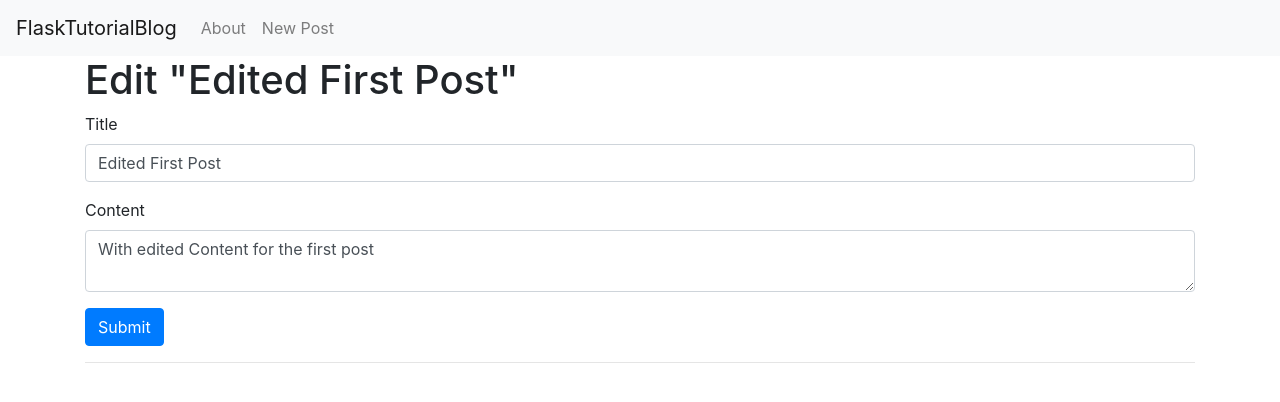
After one commit to DizaPointman/FlaskTutorialBlog, a Flask app: page /1/edit in a window 1280 px wide. The commit adds this page. Shown: the top 402 px of the page. Run offline with Flask 3, Linux system fonts and the light colour scheme; data comes from the database, SQL or seed files in the repository; both versions use the stored data as it was after the commit; some libraries are stand-ins or nearby versions.

Commit message:
edit function included

```diff
--- a/app.py
+++ b/app.py
@@ -1,10 +1,10 @@
 import sqlite3
-from flask import Flask, render_template
+from flask import Flask, render_template, request, url_for, flash, redirect
 from werkzeug.exceptions import abort
-
 
 # import the render_template() helper function that lets you render
 # HTML template files that exist in the templates folder you’re about to create
+
 
 def get_db_connection():
     conn = sqlite3.connect('database.db')
@@ -23,6 +23,7 @@ def get_post(post_id):
 
 
 app = Flask(__name__)
+app.config['SECRET_KEY'] = 'your secret key'
 
 
 @app.route('/')
@@ -44,3 +45,49 @@ def post(post_id):
 
 # variable rule <int:post_id> to specify that the part after the slash (/)
 # is a positive integer (marked with the int converter) that you need to access in your view function
+
+
+@app.route('/create', methods=['GET', 'POST'])
+def create():
+    if request.method == 'POST':
+        title = request.form['title']
+        content = request.form['content']
+
+        if not title:
+            flash('Title is required')
+        elif not content:
+            flash('Content is required')
+        else:
+            conn = get_db_connection()
+            conn.execute('INSERT INTO posts (title, content) VALUES (?, ?)',
+                         (title, content))
+            conn.commit()
+            conn.close()
+            return redirect(url_for('index'))
+
+    return render_template('create.html')
+
+
+@app.route('/<int:id>/edit', methods=('GET', 'POST'))
+def edit(id):
+    post = get_post(id)
+
+    if request.method == 'POST':
+        title = request.form['title']
+        content = request.form['content']
+
+        if not title:
+            flash('Title is required')
+        elif not content:
+            flash('Content is required')
+        else:
+            conn = get_db_connection()
+            # why zum Fick kein Komma zwischen content?' und Where id =?
+            conn.execute('UPDATE posts SET title = ?, content = ?'
+                         'WHERE id =?',
+                         (title, content, id))
+            conn.commit()
+            conn.close()
+            return redirect(url_for('index'))
+
+    return render_template('edit.html', post=post)
--- a/templates/base.html
+++ b/templates/base.html
@@ -17,13 +17,19 @@
       </button>
       <div class="collapse navbar-collapse" id="navbarNav">
         <ul class="navbar-nav">
-          <li class="nav-item active">
+          <li class="nav-item">
             <a class="nav-link" href="#">About</a>
+          </li>
+          <li class="nav-item">
+            <a class="nav-link" href="{{ url_for('create') }}">New Post</a>
           </li>
         </ul>
       </div>
     </nav>
     <div class="container">
+      {% for message in get_flashed_messages() %}
+        <div class="alert alert-danger">{{ message }}</div>
+      {% endfor %}
       {% block content %}{% endblock %}
     </div>
     <!-- Optional JavaScript -->
--- /dev/null
+++ b/templates/edit.html
@@ -0,0 +1,25 @@
+{% extends "base.html" %}
+
+{% block content %}
+<h1>{% block title %} Edit "{{ post['title'] }}" {% endblock %}</h1>
+
+<form method="post">
+  <div class="form-group">
+    <label for="title">Title</label>
+    <input type="text" name="title" placeholder="Post title"
+           class="form-control"
+           value="{{ request.form['title'] or post['title'] }}">
+    </input>
+  </div>
+
+  <div class="form-group">
+    <label for="content">Content</label>
+    <textarea name="content" placeholder="Post content"
+              class="form-control">{{ request.form['content'] or post['content'] }}</textarea>
+  </div>
+  <div class="form-group">
+    <button type="submit" class="btn btn-primary">Submit</button>
+  </div>
+</form>
+<hr>
+{% endblock %}
--- a/templates/index.html
+++ b/templates/index.html
@@ -7,6 +7,9 @@
             <h2>{{ post['title'] }}</h2>
         </a>
         <span class="badge badge-primary">{{ post['created'] }}</span>
+        <a href="{{ url_for('edit', id=post['id']) }}">
+            <span class="badge badge-warning">Edit</span>
+        </a>
         <hr>
     {% endfor %}
 {% endblock %}
```
Also changed, not shown: templates/create.html (added, +23 -0 lines), database.db.
